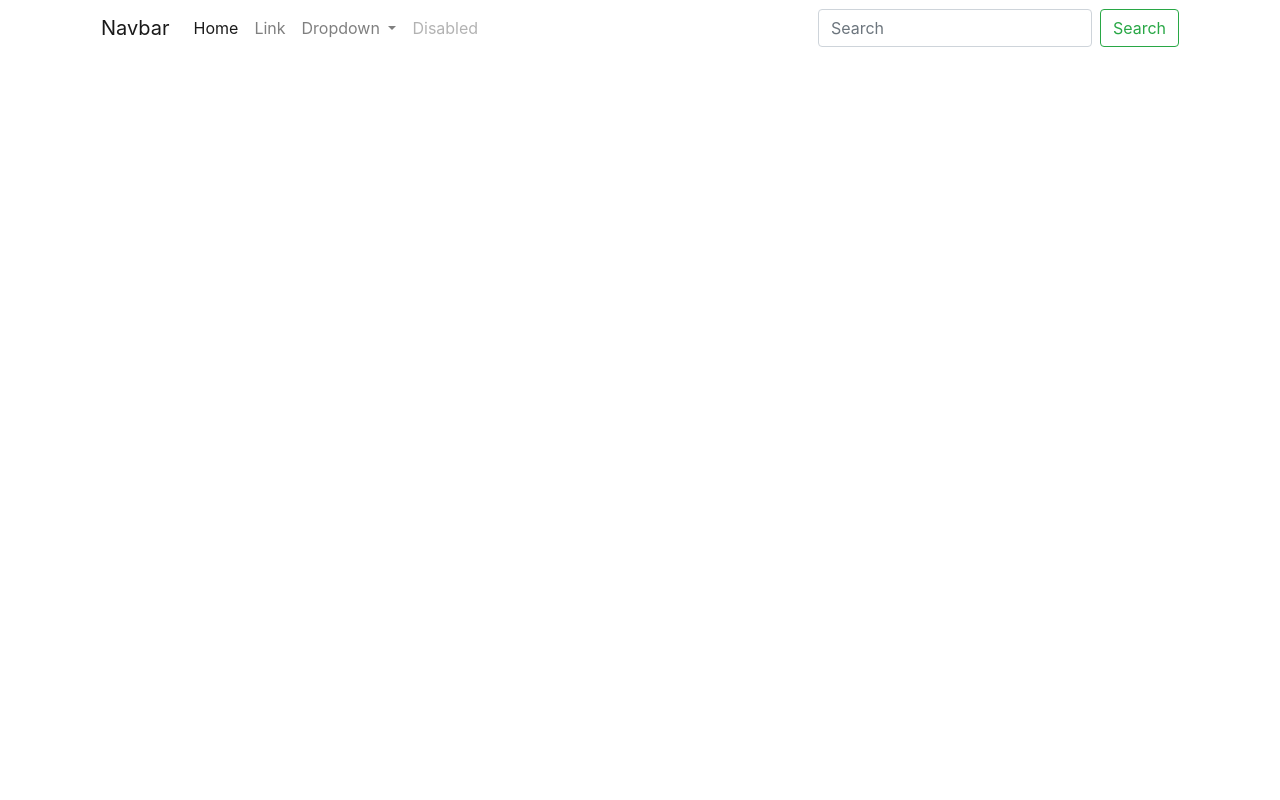
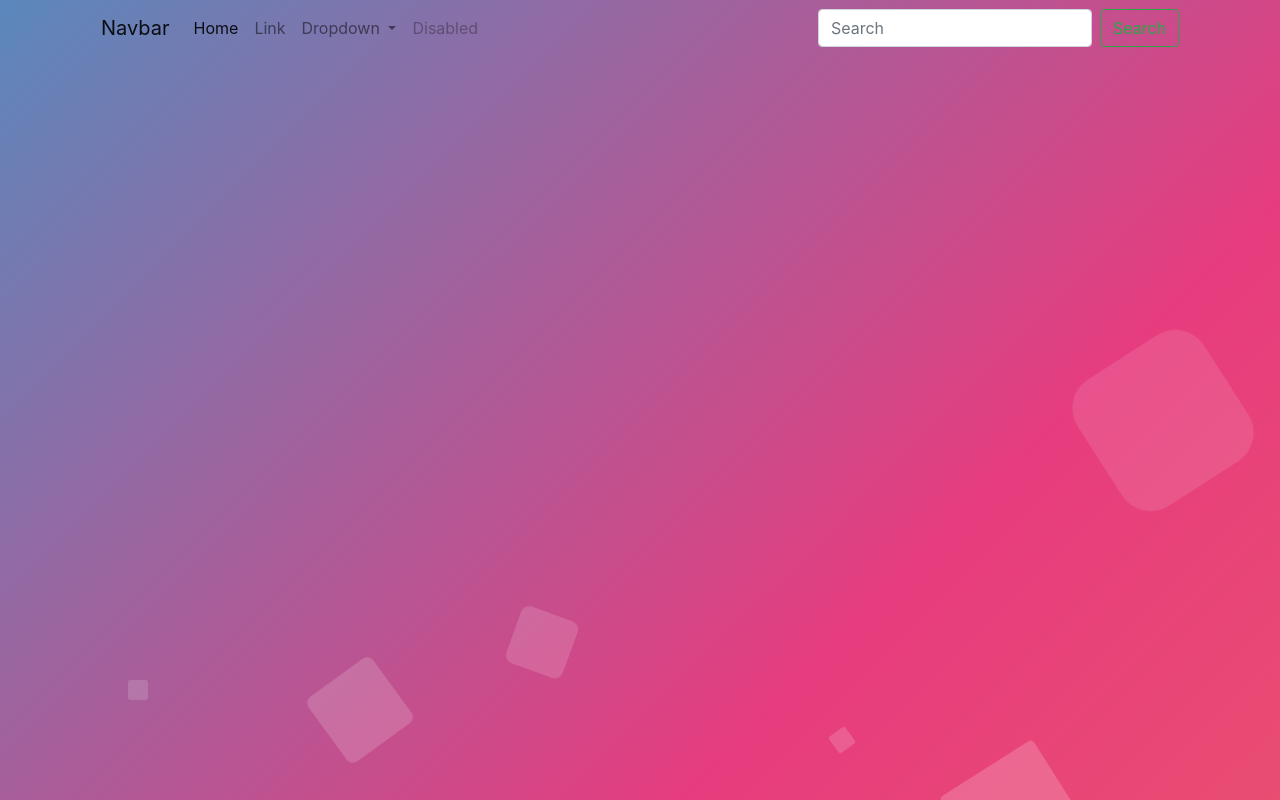
Before and after one commit to Andreykg/myportfolio, a Vue app: page / in a window 1280 px wide. Built offline with nearby package versions, Linux system fonts and the light colour scheme.

Commit message:
animation bg

```diff
--- a/src/App.vue
+++ b/src/App.vue
@@ -1,9 +1,25 @@
 <template>
   <div>
-    <div class="container-fluid">
-        <NavBar></NavBar>
+    <div class="container-fluid" style="z-index=1">
+      <NavBar></NavBar>
     </div>
-    <router-view></router-view>
+    <div class="context" style="z-index=1">
+      <router-view></router-view>
+    </div>
+    <div class="area">
+      <ul class="circles">
+        <li></li>
+        <li></li>
+        <li></li>
+        <li></li>
+        <li></li>
+        <li></li>
+        <li></li>
+        <li></li>
+        <li></li>
+        <li></li>
+      </ul>
+    </div>
   </div>
 </template>
 
@@ -19,3 +35,165 @@ import Component from "vue-class-component";
 })
 export default class App extends Vue {}
 </script>
+<style scouped lang="scss">
+@import url("https://fonts.googleapis.com/css?family=Exo:400,700");
+
+* {
+  margin: 0px;
+  padding: 0px;
+}
+
+@keyframes gradient {
+  0% {
+    background-position: 0% 50%;
+  }
+  50% {
+    background-position: 100% 50%;
+  }
+  100% {
+    background-position: 0% 50%;
+  }
+}
+
+body {
+  font-family: "Exo", sans-serif;
+}
+
+.context {
+  width: 100%;
+}
+
+.context h1 {
+  text-align: center;
+  color: #fff;
+  font-size: 50px;
+}
+
+.area {
+  background: linear-gradient(
+    -45deg,
+    #ee7752,
+    #e73c7e,
+    #23a6d5,
+    #23d5ab,
+    #a5d523
+  );
+  background-size: 400% 400%;
+  animation: gradient 15s ease infinite;
+  width: 100%;
+  height: 100vh;
+  position: absolute;
+  top: 0;
+  left: 0;
+  z-index: -1;
+}
+
+.circles {
+  position: absolute;
+  top: 0;
+  left: 0;
+  width: 100%;
+  height: 100%;
+  overflow: hidden;
+}
+
+.circles li {
+  position: absolute;
+  display: block;
+  list-style: none;
+  width: 20px;
+  height: 20px;
+  background: rgba(255, 255, 255, 0.2);
+  animation: animate 25s linear infinite;
+  bottom: -150px;
+}
+
+.circles li:nth-child(1) {
+  left: 25%;
+  width: 80px;
+  height: 80px;
+  animation-delay: 0s;
+}
+
+.circles li:nth-child(2) {
+  left: 10%;
+  width: 20px;
+  height: 20px;
+  animation-delay: 2s;
+  animation-duration: 12s;
+}
+
+.circles li:nth-child(3) {
+  left: 70%;
+  width: 20px;
+  height: 20px;
+  animation-delay: 4s;
+}
+
+.circles li:nth-child(4) {
+  left: 40%;
+  width: 60px;
+  height: 60px;
+  animation-delay: 0s;
+  animation-duration: 18s;
+}
+
+.circles li:nth-child(5) {
+  left: 65%;
+  width: 20px;
+  height: 20px;
+  animation-delay: 0s;
+}
+
+.circles li:nth-child(6) {
+  left: 75%;
+  width: 110px;
+  height: 110px;
+  animation-delay: 3s;
+}
+
+.circles li:nth-child(7) {
+  left: 35%;
+  width: 150px;
+  height: 150px;
+  animation-delay: 7s;
+}
+
+.circles li:nth-child(8) {
+  left: 50%;
+  width: 25px;
+  height: 25px;
+  animation-delay: 15s;
+  animation-duration: 45s;
+}
+
+.circles li:nth-child(9) {
+  left: 20%;
+  width: 15px;
+  height: 15px;
+  animation-delay: 2s;
+  animation-duration: 35s;
+}
+
+.circles li:nth-child(10) {
+  left: 85%;
+  width: 150px;
+  height: 150px;
+  animation-delay: 0s;
+  animation-duration: 11s;
+}
+
+@keyframes animate {
+  0% {
+    transform: translateY(0) rotate(0deg);
+    opacity: 1;
+    border-radius: 0;
+  }
+
+  100% {
+    transform: translateY(-1000px) rotate(720deg);
+    opacity: 0;
+    border-radius: 50%;
+  }
+}
+</style>
```
